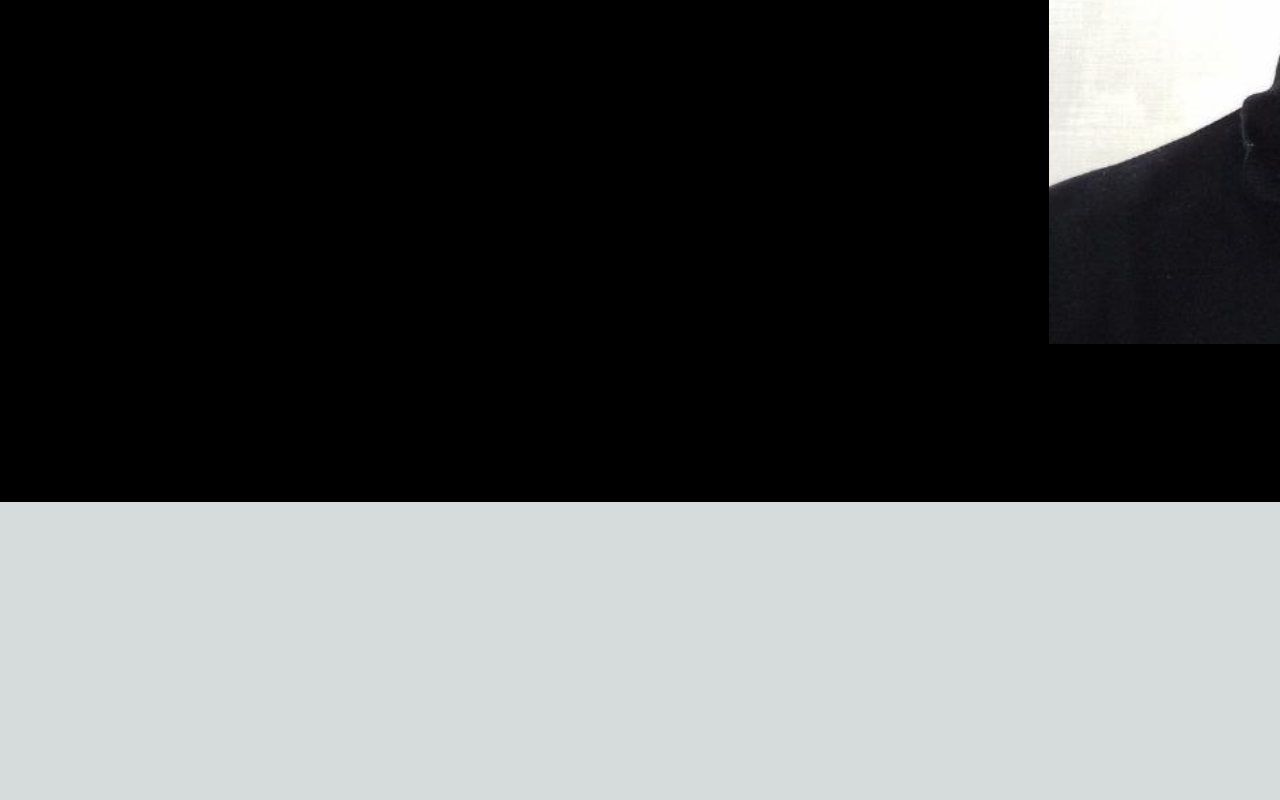
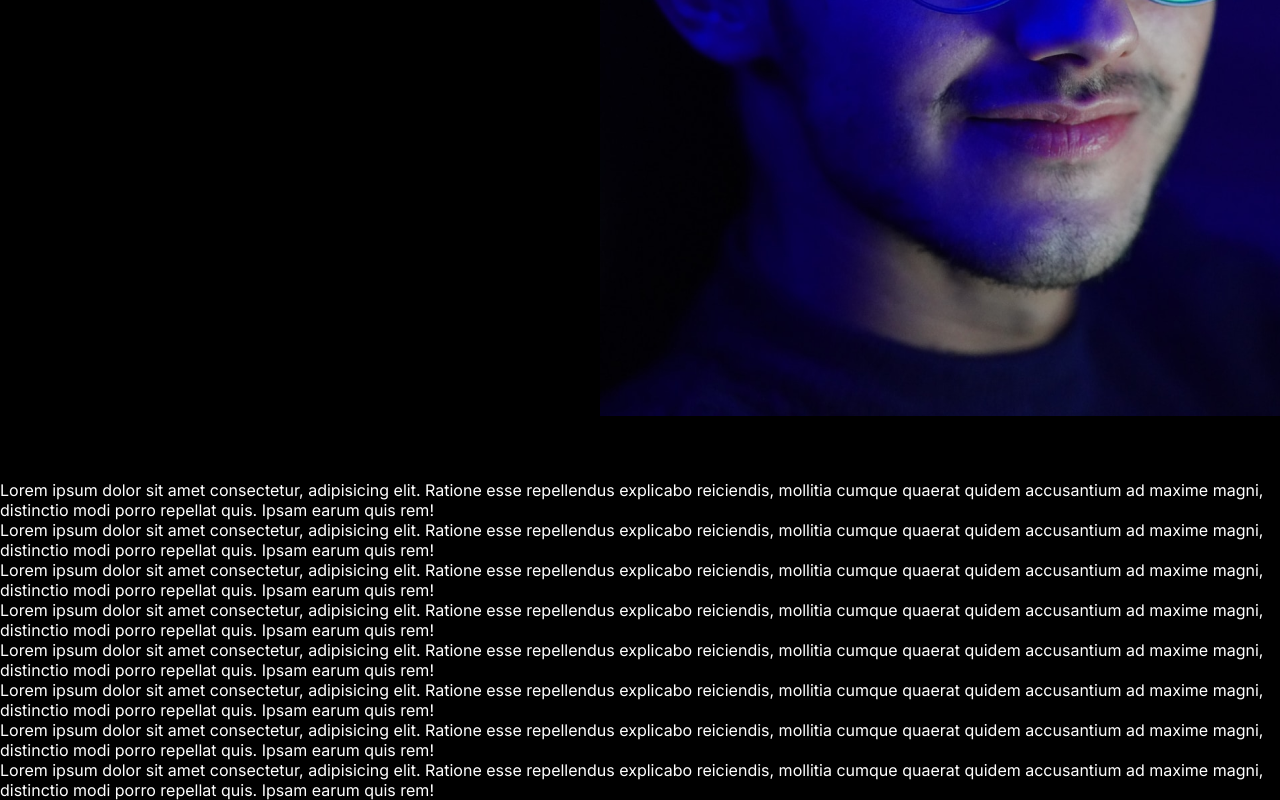
Before and after one commit to ricardonegocios700/hypersoft_challenge, a Next.js app: page / in a window 1280 px wide. Shown: the part 578-1378 px from the top of the page. Before the commit the page ends 1080 px from the top, so only its background shows below. Built offline with nearby package versions, Linux system fonts and the light colour scheme.

Commit message:
feat: review style

```diff
--- a/src/components/Header/index.tsx
+++ b/src/components/Header/index.tsx
@@ -1,21 +1,23 @@
-import { Div, H1, ImageContainer, P } from "@/styles/Style";
-import { HeaderStyle } from "@/styles/header.style";
+import { H1, ImageContainer, P } from "@/styles/Style";
+import { DivBack, DivPhoto, DivText, HeaderStyle } from "@/styles/header.style";
 
 export const Header = () => {
   return (
-    <HeaderStyle style={{ display: "flex" }}>
-      <Div w="758px" style={{ marginTop: "236px", marginLeft: "291px" }}>
-        <H1>Hello, I'm John, a</H1>
+    <HeaderStyle>
+      <DivText>
+        <H1>Hello, I&apos;m John, a</H1>
         <H1 color="#7D00FF">Software Engineer.</H1>
         <P>
           Product Designer, UI/UX Designer, and developer based in Brazil. Over
           the past 17 years, as an art director and designer, I’ve worked with
           big companies and up-and-coming startups.
         </P>
-      </Div>
-      <Div w="870px" h="974px">
+      </DivText>
+
+      <DivPhoto>
         <ImageContainer></ImageContainer>
-      </Div>
+      </DivPhoto>
+      <DivBack></DivBack>
     </HeaderStyle>
   );
 };
--- a/src/pages/index.tsx
+++ b/src/pages/index.tsx
@@ -1,5 +1,8 @@
 import { Header } from "@/components/Header";
 import Head from "next/head";
+import Image from "next/image";
+import ricardo from "../../public/userPhoto.jpg";
+import vercel from "../../public/vercel.svg";
 
 export default function Home() {
   return (
@@ -10,6 +13,54 @@ export default function Home() {
 
       <main>
         <Header />
+        <p>
+          Lorem ipsum dolor sit amet consectetur, adipisicing elit. Ratione esse
+          repellendus explicabo reiciendis, mollitia cumque quaerat quidem
+          accusantium ad maxime magni, distinctio modi porro repellat quis.
+          Ipsam earum quis rem!
+        </p>
+        <p>
+          Lorem ipsum dolor sit amet consectetur, adipisicing elit. Ratione esse
+          repellendus explicabo reiciendis, mollitia cumque quaerat quidem
+          accusantium ad maxime magni, distinctio modi porro repellat quis.
+          Ipsam earum quis rem!
+        </p>
+        <p>
+          Lorem ipsum dolor sit amet consectetur, adipisicing elit. Ratione esse
+          repellendus explicabo reiciendis, mollitia cumque quaerat quidem
+          accusantium ad maxime magni, distinctio modi porro repellat quis.
+          Ipsam earum quis rem!
+        </p>
+        <p>
+          Lorem ipsum dolor sit amet consectetur, adipisicing elit. Ratione esse
+          repellendus explicabo reiciendis, mollitia cumque quaerat quidem
+          accusantium ad maxime magni, distinctio modi porro repellat quis.
+          Ipsam earum quis rem!
+        </p>
+        <p>
+          Lorem ipsum dolor sit amet consectetur, adipisicing elit. Ratione esse
+          repellendus explicabo reiciendis, mollitia cumque quaerat quidem
+          accusantium ad maxime magni, distinctio modi porro repellat quis.
+          Ipsam earum quis rem!
+        </p>
+        <p>
+          Lorem ipsum dolor sit amet consectetur, adipisicing elit. Ratione esse
+          repellendus explicabo reiciendis, mollitia cumque quaerat quidem
+          accusantium ad maxime magni, distinctio modi porro repellat quis.
+          Ipsam earum quis rem!
+        </p>
+        <p>
+          Lorem ipsum dolor sit amet consectetur, adipisicing elit. Ratione esse
+          repellendus explicabo reiciendis, mollitia cumque quaerat quidem
+          accusantium ad maxime magni, distinctio modi porro repellat quis.
+          Ipsam earum quis rem!
+        </p>
+        <p>
+          Lorem ipsum dolor sit amet consectetur, adipisicing elit. Ratione esse
+          repellendus explicabo reiciendis, mollitia cumque quaerat quidem
+          accusantium ad maxime magni, distinctio modi porro repellat quis.
+          Ipsam earum quis rem!
+        </p>
       </main>
     </>
   );
--- a/src/styles/Style.tsx
+++ b/src/styles/Style.tsx
@@ -3,8 +3,8 @@ import styled from "styled-components";
 export const Background = styled.div`
   background-color: #000000;
   color: #ffffff;
-  height: 100%;
-  width: 100%;
+  /* height: 100%;
+  width: 100%; */
   font-family: "Inter";
 `;
 
@@ -15,18 +15,23 @@ export const H1 = styled.h1`
 
 export const P = styled.p`
   color: ${(props) => props.color || "#fff"};
-  font-size: 20px;
+  font-size: 25px;
 `;
 
 export const Div = styled.div`
   ${(props) => props.w && `width: ${props.w};`};
   ${(props) => props.h && `heigth: ${props.h};`};
+  margin-top: "236px";
+  margin-left: "291px";
 `;
 
 export const ImageContainer = styled.div`
+  position: "absolute";
+  top: 0;
+  left: 0;
   width: 870px;
-  height: 974px;
-  background-image: url("/userPhoto.jpg");
+  height: 944px;
+  background-image: url("/userPhoto.png");
   background-size: 100%;
   background-position: center;
   background-repeat: no-repeat;
--- a/src/styles/header.style.tsx
+++ b/src/styles/header.style.tsx
@@ -7,6 +7,32 @@ import styled from "styled-components";
 // `;
 
 export const HeaderStyle = styled.section`
-  width: 1920px;
-  height: 1080px;
-`
+  position: relative;
+  display: flex;
+  width: 758px;
+  height: 1058px;
+`;
+
+export const DivText = styled.div`
+  position: absolute;
+  z-index: 2;
+  margin-top: 200px;
+  margin-left: 150px;
+  width: 758px;
+`;
+
+export const DivPhoto = styled.div`
+  position: absolute;
+  z-index: 1;
+  left: 600px;
+  top: 50px;
+`;
+
+export const DivBack = styled.div`
+  position: absolute;
+  z-index: 0;
+  left: 900px;
+  width: 900px;
+  height: 972px;
+  background-color: #7d00ff;
+`;
```
Also changed, not shown: public/userPhoto.jpg (deleted), public/userPhoto.png (added).
